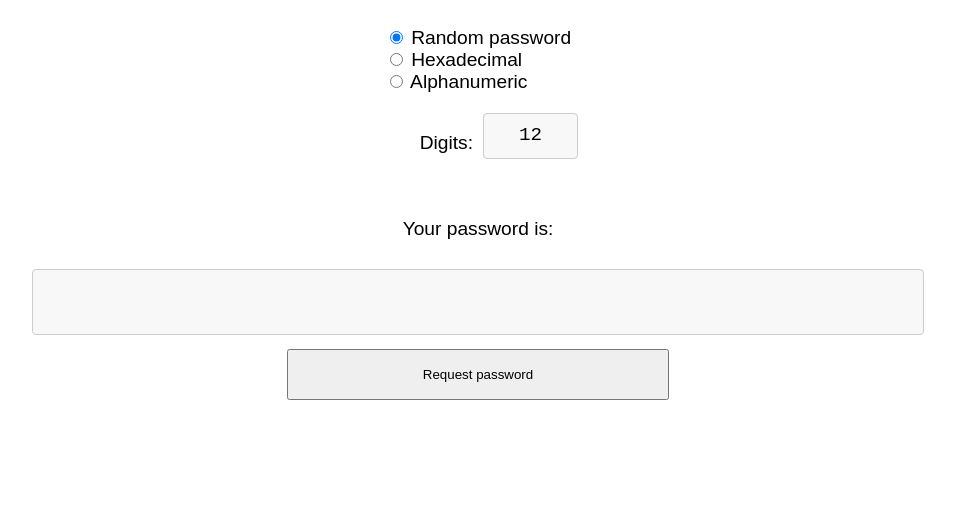
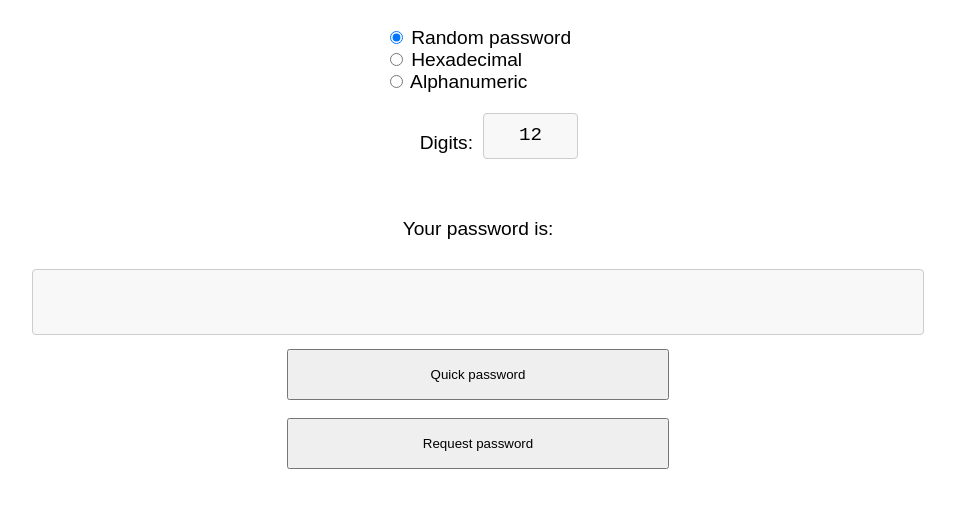
Before and after one commit to Esemby/PasswortGenerator, a website: page passwordgenerator html.html in a window 1280 px wide. Shown: the part 49-556 px from the top of the page, without its empty margins (167-1122 px from the left). Drawn offline with Linux system fonts and the light colour scheme.

Commit message:
with quick password

```diff
--- a/passwordgenerator css.css
+++ b/passwordgenerator css.css
@@ -19,6 +19,7 @@ body {
 		". ."
 		"notePassw notePassw"
 		"textareaPassw textareaPassw"
+		"passwordQui passwordQui"
 		"passwordReq passwordReq";
 
 	grid-auto-columns: 50%;
@@ -83,6 +84,15 @@ body {
 	justify-self: center;
 }
 
+#passwordQui{
+	grid-area: passwordQui;
+	padding: 16px 32px;
+	cursor: pointer;
+	margin: 4px 2px;
+	width: 30%;
+	justify-self: center;
+}
+
 #passwordReq{
 	grid-area: passwordReq;
 	padding: 16px 32px;
--- a/passwordgenerator html.html
+++ b/passwordgenerator html.html
@@ -4,6 +4,14 @@
 		<title>index passwordgenerator</title>
 		<link rel="stylesheet" href="passwordgenerator css.css" />
 		<script>
+			function passwordQuick() {
+				fetch("http://localhost:3333/api/V0.1")
+	.then(function(res){return res.json();})
+	.then(function(data){
+			document.getElementById("textareaPassw").innerHTML = data;
+		})
+			}
+
 
 			function passwordRequest() {
 				var type;
@@ -36,6 +44,7 @@
 		<textarea id="textareaLength">12</textarea>
 		<p id="notePassw">Your password is:</p>
 		<textarea id="textareaPassw"></textarea>
+		<input type="submit" name="passwordQui" value="Quick password" id="passwordQui" onclick="passwordQuick()"/>
 		<input type="submit" name="passwordReq" value="Request password" id="passwordReq" onclick="passwordRequest()"/>
 
 	</body>
```
